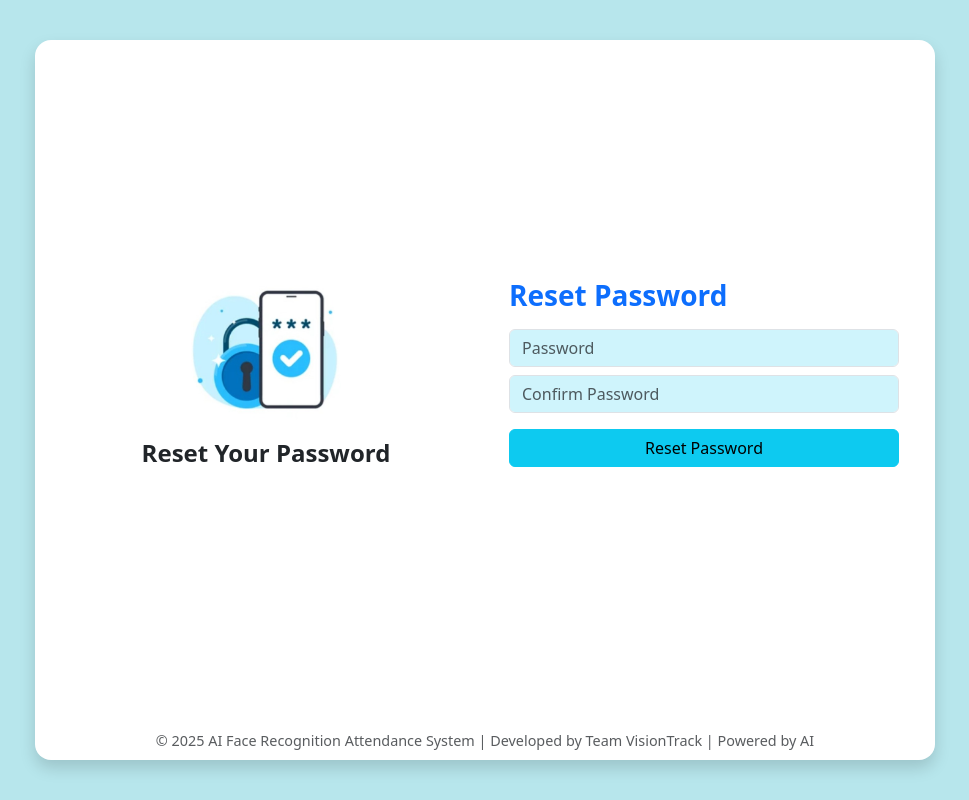
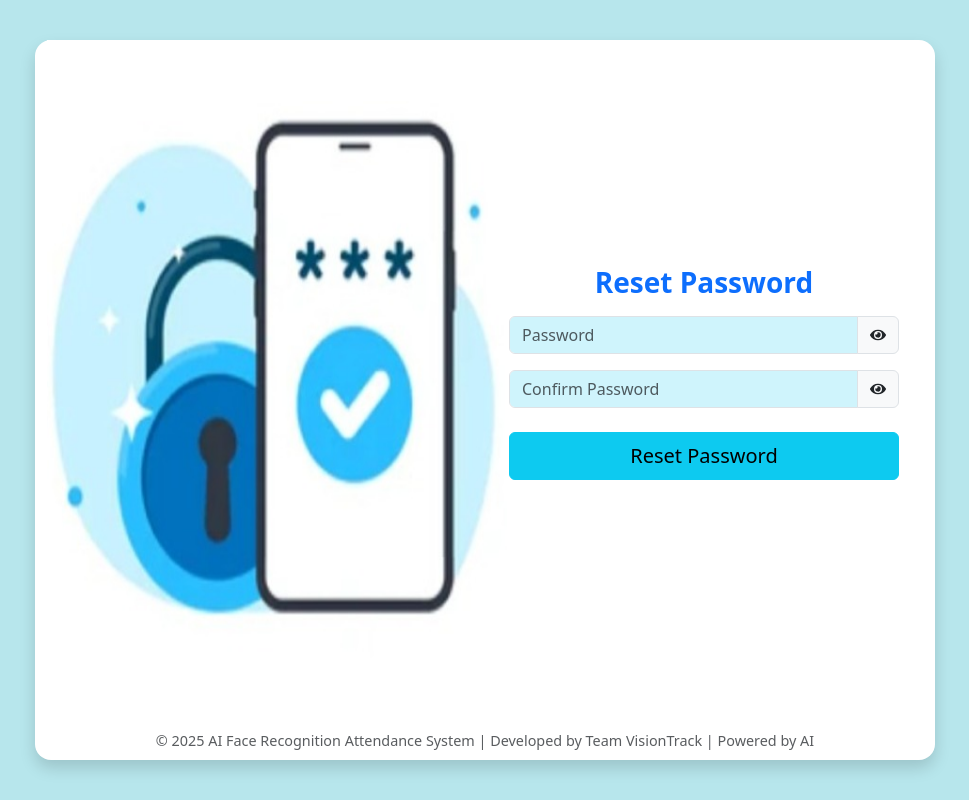
Before and after one commit to Divya-Dharshini-31/AI-smart-face-recognition-system, a React (Vite) app in the folder face-recognition-attendance-system/: page /reset-password in a window 1280 px wide. Shown: the whole page, without its empty margins (155-1124 px from the left). Built offline with nearby package versions, Linux system fonts and the light colour scheme.

Commit message:
alignment update

```diff
--- a/face-recognition-attendance-system/package.json
+++ b/face-recognition-attendance-system/package.json
@@ -17,6 +17,7 @@
     "react-bootstrap": "^2.10.10",
     "react-calendar": "^6.0.0",
     "react-dom": "^19.1.0",
+    "react-icons": "^5.5.0",
     "react-router-dom": "^7.6.2",
     "recharts": "^3.0.0"
   },
--- a/face-recognition-attendance-system/src/pages/ResetPassword.jsx
+++ b/face-recognition-attendance-system/src/pages/ResetPassword.jsx
@@ -1,18 +1,18 @@
 import { useNavigate } from "react-router-dom";
 import { useState } from "react";
 import Footer from "../components/Footer";
+import { FaEye, FaEyeSlash } from "react-icons/fa";
 
 function ResetPassword() {
   const [pass, setPass] = useState("");
   const [confirm, setConfirm] = useState("");
+  const [visible, setVisible] = useState(false);
+  const [confirmVisible, setConfirmVisible] = useState(false);
   const navigate = useNavigate();
 
   const handleReset = () => {
-    if (pass === confirm) {
-      navigate("/");
-    } else {
-      alert("Passwords do not match!");
-    }
+    if (pass === confirm) navigate("/");
+    else alert("Passwords do not match!");
   };
 
   return (
@@ -22,42 +22,67 @@ function ResetPassword() {
     >
       <div
         className="row shadow bg-white rounded-4"
-        style={{ width: "900px", height: "90vh", display: "flex", flexDirection: "column" }}
+        style={{
+          width: "900px",
+          height: "90vh",
+          display: "flex",
+          flexDirection: "column",
+        }}
       >
         <div className="d-flex flex-grow-1">
-          {/* Left side */}
-          <div className="col-md-6 d-flex flex-column justify-content-center align-items-center p-4">
+          {/* Left Image */}
+          <div className="col-md-6 p-0">
             <img
               src="/reset.jpeg"
               alt="reset"
-              className="img-fluid mb-2"
-              style={{ maxWidth: "150px" }}
+              style={{ width: "105%", height: "95%"}}
             />
-            <h4 className="fw-bold text-center mt-2">Reset Your Password</h4>
           </div>
 
-          {/* Right side */}
-          <div className="col-md-6 d-flex flex-column justify-content-center p-4">
+          {/* Right Section */}
+          <div className="col-md-6 d-flex flex-column justify-content-center p-4 text-center">
             <h3 className="text-primary fw-bold mb-3">Reset Password</h3>
+
+            <div className="input-group mb-3">
               <input
-              type="password"
-              className="form-control mb-2 bg-info-subtle"
+                type={visible ? "text" : "password"}
+                className="form-control bg-info-subtle"
                 placeholder="Password"
+                value={pass}
                 onChange={(e) => setPass(e.target.value)}
               />
+              <span
+                className="input-group-text"
+                onClick={() => setVisible(!visible)}
+                style={{ cursor: "pointer" }}
+              >
+                {visible ? <FaEyeSlash /> : <FaEye />}
+              </span>
+            </div>
+
+            <div className="input-group mb-3">
               <input
-              type="password"
-              className="form-control mb-3 bg-info-subtle"
+                type={confirmVisible ? "text" : "password"}
+                className="form-control bg-info-subtle"
                 placeholder="Confirm Password"
+                value={confirm}
                 onChange={(e) => setConfirm(e.target.value)}
               />
-            <button className="btn btn-info w-100" onClick={handleReset}>
+              <span
+                className="input-group-text"
+                onClick={() => setConfirmVisible(!confirmVisible)}
+                style={{ cursor: "pointer" }}
+              >
+                {confirmVisible ? <FaEyeSlash /> : <FaEye />}
+              </span>
+            </div>
+
+            <button className="btn btn-info py-2 px-4 fs-5 mt-2" onClick={handleReset}>
               Reset Password
             </button>
           </div>
         </div>
 
-        {/* Footer at the bottom */}
         <div className="mt-auto">
           <Footer />
         </div>
--- a/face-recognition-attendance-system/src/pages/SignIn.jsx
+++ b/face-recognition-attendance-system/src/pages/SignIn.jsx
@@ -1,90 +1,60 @@
 import { useNavigate } from "react-router-dom";
 import { useState } from "react";
 import Footer from "../components/Footer";
+import { FaEye, FaEyeSlash } from "react-icons/fa";
 
 function SignIn() {
   const navigate = useNavigate();
   const [email, setEmail] = useState("");
+  const [passwordVisible, setPasswordVisible] = useState(false);
+  const [password, setPassword] = useState("");
 
   const handleForgot = () => {
-    if (!email) {
-      alert("Please enter email to continue");
-    } else {
-      navigate("/otp");
-    }
+    if (!email.trim()) alert("Please enter email to continue");
+    else navigate("/otp");
   };
 
   return (
-    <div
-      className="container-fluid vh-100 vw-100 d-flex align-items-center justify-content-center"
-      style={{ backgroundColor: "#b7e6ec" }}
-    >
-      <div
-        className="row shadow bg-white rounded-4"
-        style={{ width: "900px", height: "90vh", display: "flex", flexDirection: "column" }}
-      >
+    <div className="container-fluid vh-100 vw-100 d-flex align-items-center justify-content-center" style={{ backgroundColor: "#b7e6ec" }}>
+      <div className="row shadow bg-white rounded-4" style={{ width: "900px", height: "90vh", display: "flex", flexDirection: "column" }}>
         <div className="d-flex flex-grow-1">
-          {/* Left side */}
-          <div className="col-md-6 d-flex flex-column justify-content-center align-items-center p-4">
-            <img src="/logo.jpeg" alt="logo" className="img-fluid mb-2" style={{ maxWidth: "140px" }} />
-            <h2 className="fw-bold">VISIONTRACK</h2>
+          {/* Left full image */}
+          <div className="col-md-6 p-3">
+            <img src="/logo.jpeg" alt="logo" style={{ width: "100%", height: "100%"}} />
           </div>
 
-          {/* Right side */}
-          <div className="col-md-6 d-flex flex-column justify-content-center p-4">
+          {/* Right form */}
+          <div className="col-md-6 d-flex flex-column justify-content-around p-4">
+            <div className="text-center">
               <h3 className="text-primary fw-bold mb-3">Sign in</h3>
               <form>
-              <input
-                type="email"
-                placeholder="Email"
-                className="form-control mb-2 bg-info-subtle"
-                onChange={(e) => setEmail(e.target.value)}
-              />
-              <input
-                type="password"
-                placeholder="Password"
-                className="form-control mb-2 bg-info-subtle"
-              />
-              <select className="form-control my-2 bg-info-subtle">
-                <option>Select Role</option>
+                <input type="email" className="form-control mb-3 bg-info-subtle" placeholder="Email" value={email} onChange={(e) => setEmail(e.target.value)} required />
+                <div className="input-group mb-3">
+                  <input type={passwordVisible ? "text" : "password"} className="form-control bg-info-subtle" placeholder="Password" value={password} onChange={(e) => setPassword(e.target.value)} required />
+                  <span className="input-group-text" onClick={() => setPasswordVisible(!passwordVisible)} style={{ cursor: "pointer" }}>
+                    {passwordVisible ? <FaEyeSlash /> : <FaEye />}
+                  </span>
+                </div>
+                <select className="form-control mb-3 bg-info-subtle" required>
+                  <option value="">Select Role</option>
                   <option>Admin</option>
                   <option>Teacher</option>
                   <option>Student</option>
                 </select>
-              <div className="d-flex justify-content-end mb-2">
-                <span
-                  className="text-primary"
-                  style={{ cursor: "pointer", fontSize: "0.9rem" }}
-                  onClick={handleForgot}
-                >
+                <div className="text-end mb-3">
+                  <span className="text-primary" onClick={handleForgot} style={{ cursor: "pointer", fontSize: "0.9rem" }}>
                     Forgot Your Password?
                   </span>
                 </div>
-              <button
-                type="button"
-                className="btn btn-info w-100 mb-2"
-                onClick={() => navigate("/dashboard")}
-              >
-                Sign In
-              </button>
+                <button type="button" className="btn btn-info w-100 mb-2" onClick={() => navigate("/dashboard")}>Sign In</button>
                 <p className="text-center">
-                Don’t have an account?{" "}
-                <span
-                  className="text-primary"
-                  style={{ cursor: "pointer" }}
-                  onClick={() => navigate("/signup")}
-                >
-                  Sign up
-                </span>
+                  Don’t have an account? <span className="text-primary" onClick={() => navigate("/signup")} style={{ cursor: "pointer" }}>Sign up</span>
                 </p>
               </form>
             </div>
           </div>
-
-        {/* Footer pinned at bottom */}
-        <div className="mt-auto">
-          <Footer />
         </div>
+        <div className="mt-auto"><Footer /></div>
       </div>
     </div>
   );
--- a/face-recognition-attendance-system/src/pages/SignUp.jsx
+++ b/face-recognition-attendance-system/src/pages/SignUp.jsx
@@ -1,60 +1,60 @@
+import { useState } from "react";
 import { useNavigate } from "react-router-dom";
 import Footer from "../components/Footer";
+import { FaEye, FaEyeSlash } from "react-icons/fa";
 
 function SignUp() {
   const navigate = useNavigate();
+  const [visible, setVisible] = useState(false);
+  const [confirmVisible, setConfirmVisible] = useState(false);
 
   return (
-    <div
-      className="container-fluid vh-100 vw-100 d-flex align-items-center justify-content-center"
-      style={{ backgroundColor: "#b7e6ec" }}
-    >
-      <div
-        className="row shadow bg-white rounded-4"
-        style={{ width: "900px", height: "90vh", display: "flex", flexDirection: "column" }}
-      >
+    <div className="container-fluid vh-100 vw-100 d-flex align-items-center justify-content-center" style={{ backgroundColor: "#b7e6ec" }}>
+      <div className="row shadow bg-white rounded-4" style={{ width: "900px", height: "90vh", display: "flex", flexDirection: "column" }}>
         <div className="d-flex flex-grow-1">
-          {/* Left side */}
-          <div className="col-md-6 d-flex flex-column justify-content-center align-items-center p-4">
-            <img src="/logo.jpeg" alt="logo" className="img-fluid mb-2" style={{ maxWidth: "140px" }} />
-            <h2 className="fw-bold">VISIONTRACK</h2>
+          {/* Left image full */}
+          <div className="col-md-6 p-3">
+            <img src="/logo.jpeg" alt="logo" style={{ width: "100%", height: "100%"}} />
           </div>
 
-          {/* Right side */}
-          <div className="col-md-6 d-flex flex-column justify-content-center p-4">
+          {/* Right form */}
+          <div className="col-md-6 d-flex flex-column justify-content-around p-4">
+            <div className="text-center">
               <h3 className="text-primary fw-bold mb-3">Sign up</h3>
               <form>
-              <input type="email" placeholder="Email" className="form-control mb-2 bg-info-subtle" />
-              <div className="d-flex gap-2">
-                <input type="text" placeholder="First name" className="form-control bg-info-subtle" />
-                <input type="text" placeholder="Last name" className="form-control bg-info-subtle" />
+                <input type="email" className="form-control mb-3 bg-info-subtle" placeholder="Email" required />
+                <div className="d-flex gap-2 mb-3">
+                  <input type="text" placeholder="First name" className="form-control bg-info-subtle" required />
+                  <input type="text" placeholder="Last name" className="form-control bg-info-subtle" required />
                 </div>
-              <select className="form-control my-2 bg-info-subtle">
-                <option>Select Role</option>
+                <select className="form-control mb-3 bg-info-subtle" required>
+                  <option value="">Select Role</option>
                   <option>Admin</option>
                   <option>Teacher</option>
                   <option>Student</option>
                 </select>
-              <input type="tel" placeholder="Mobile number" className="form-control mb-2 bg-info-subtle" />
-              <input type="password" placeholder="Password" className="form-control mb-2 bg-info-subtle" />
-              <input type="password" placeholder="Confirm Password" className="form-control mb-3 bg-info-subtle" />
-              <button type="button" className="btn btn-info w-100 mb-2" onClick={() => navigate("/dashboard")}>
-                Next
-              </button>
+                <input type="tel" className="form-control mb-3 bg-info-subtle" placeholder="Mobile number" required />
+                <div className="input-group mb-3">
+                  <input type={visible ? "text" : "password"} className="form-control bg-info-subtle" placeholder="Password" required />
+                  <span className="input-group-text" onClick={() => setVisible(!visible)} style={{ cursor: "pointer" }}>
+                    {visible ? <FaEyeSlash /> : <FaEye />}
+                  </span>
+                </div>
+                <div className="input-group mb-3">
+                  <input type={confirmVisible ? "text" : "password"} className="form-control bg-info-subtle" placeholder="Confirm Password" required />
+                  <span className="input-group-text" onClick={() => setConfirmVisible(!confirmVisible)} style={{ cursor: "pointer" }}>
+                    {confirmVisible ? <FaEyeSlash /> : <FaEye />}
+                  </span>
+                </div>
+                <button type="button" className="btn btn-info w-100 mb-2" onClick={() => navigate("/dashboard")}>Next</button>
                 <p className="text-center">
-                Already have an account?{" "}
-                <span className="text-primary" style={{ cursor: "pointer" }} onClick={() => navigate("/")}>
-                  Sign in
-                </span>
+                  Already have an account? <span className="text-primary" style={{ cursor: "pointer" }} onClick={() => navigate("/")}>Sign in</span>
                 </p>
               </form>
             </div>
           </div>
-
-        {/* Footer pinned at bottom */}
-        <div className="mt-auto">
-          <Footer />
         </div>
+        <div className="mt-auto"><Footer /></div>
       </div>
     </div>
   );
```
Also changed, not shown: face-recognition-attendance-system/src/pages/OTPVerification.jsx (+43 -15 lines), 1 other file (tests, documents, lock files or other folders). Lines whose indentation alone changed are shown as unchanged.
